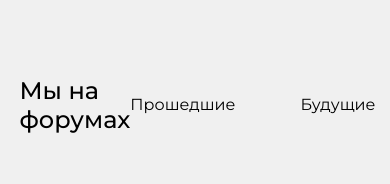
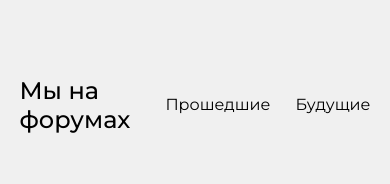
Before and after one commit to shakh-dv/IPHub, a plain HTML site: page index.html in a window 390 px wide. Shown: the part 7188-7372 px from the top of the page. Drawn offline with nearby package versions, Linux system fonts and the light colour scheme; a web font is replaced by a local one.

Commit message:
Add files via upload

```diff
--- a/css/style.css
+++ b/css/style.css
@@ -929,6 +929,10 @@ footer {
         line-height: 21px;
     }
 
+    .tab__items {
+        gap: 25px;
+    }
+
 
 
 
@@ -977,4 +981,6 @@ footer {
         justify-content: center;
         row-gap: 10px;
     }
+
+
  }
```
